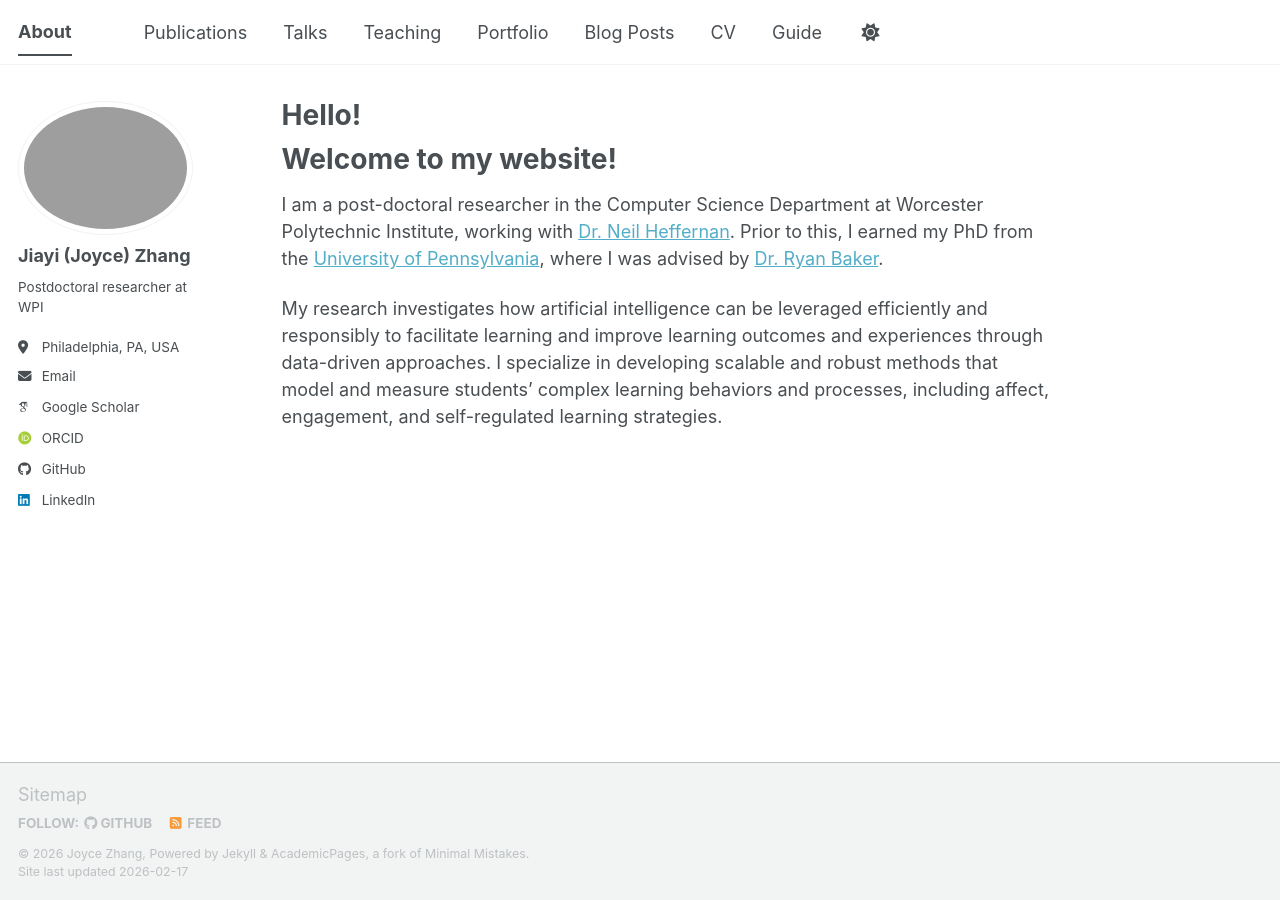
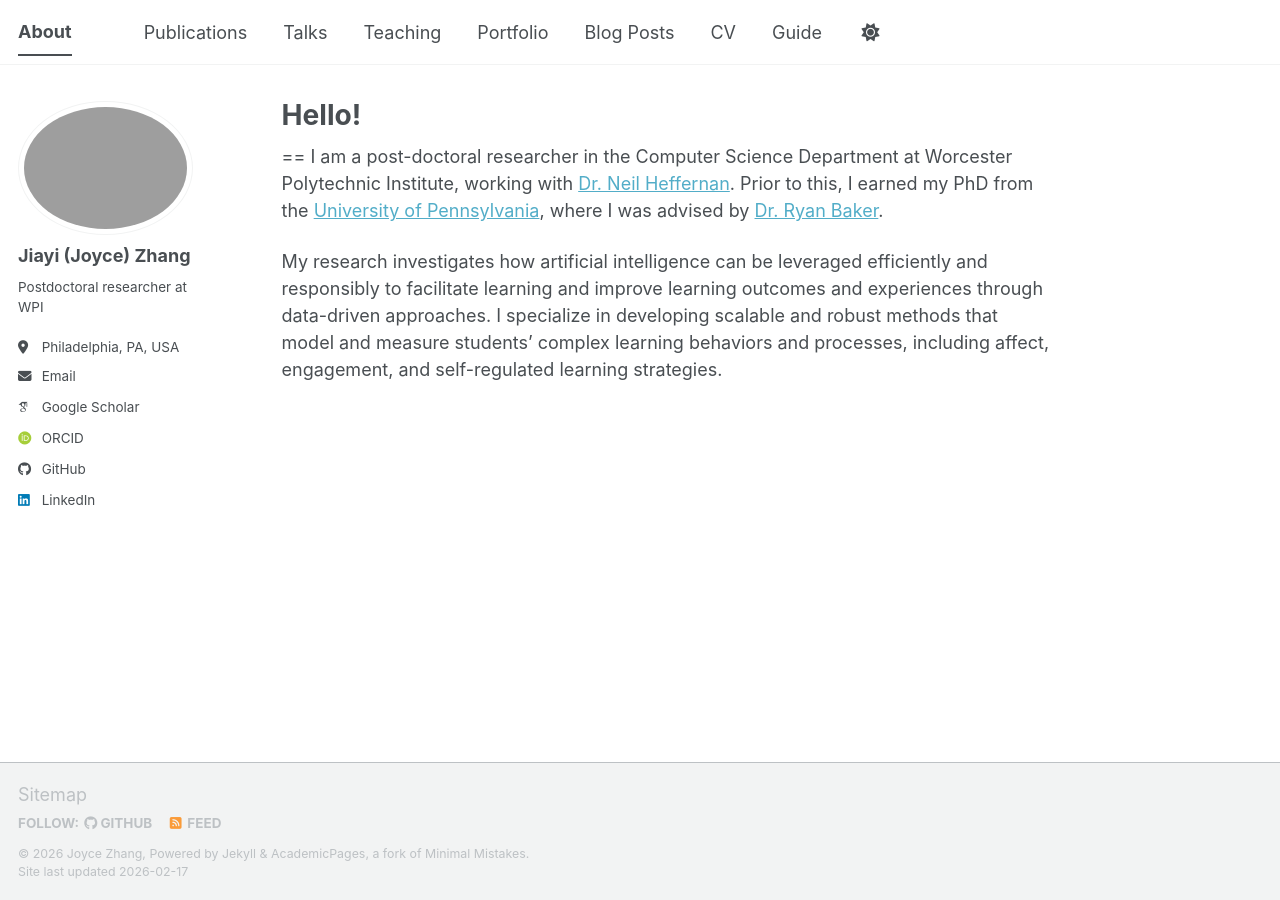
Before and after one commit to JZ2655/jz2655.github.io, a Jekyll site: the page built from _pages/about.md, in a window 1280 px wide. Built offline with Jekyll 4.4.1, drawn with Linux system fonts in a browser that asks for light colours; some web fonts are replaced; a script bundle is joined from its source files by our own code; library files that are not in the unit come from our copies.

Commit message:
Update about.md

```diff
--- a/_pages/about.md
+++ b/_pages/about.md
@@ -6,7 +6,9 @@ redirect_from:
   - /about/
   - /about.html
 ---
-Welcome to my website!
+<!---Welcome to my website!
+--->
+
 ==
 I am a post-doctoral researcher in the Computer Science Department at Worcester Polytechnic Institute, working with [Dr. Neil Heffernan](https://www.wpi.edu/people/faculty/nth). Prior to this, I earned my PhD from the [University of Pennsylvania](https://www.gse.upenn.edu/academics/learning-sciences-and-technologies-phd), where I was advised by [Dr. Ryan Baker](https://learninganalytics.upenn.edu/ryanbaker/).
 
```
